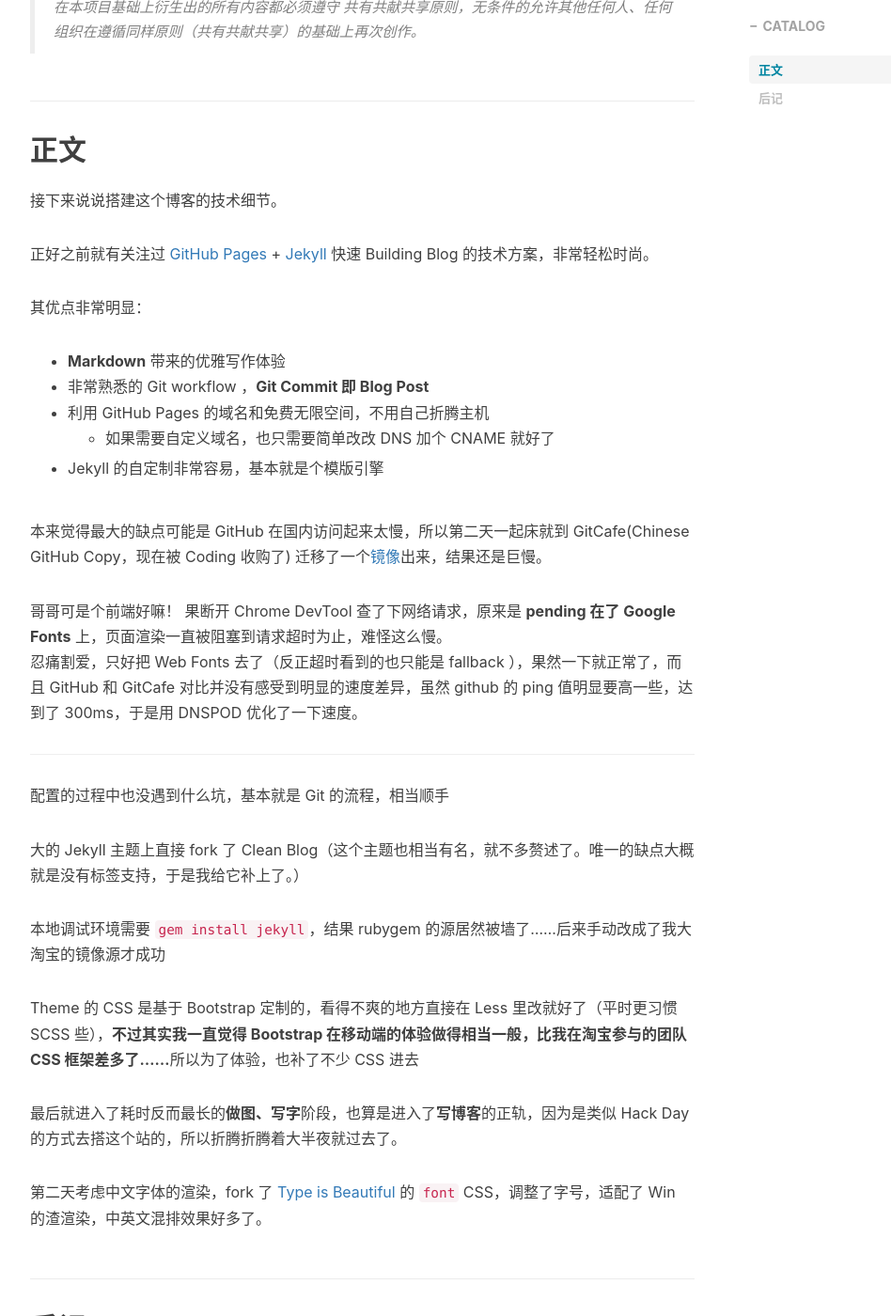
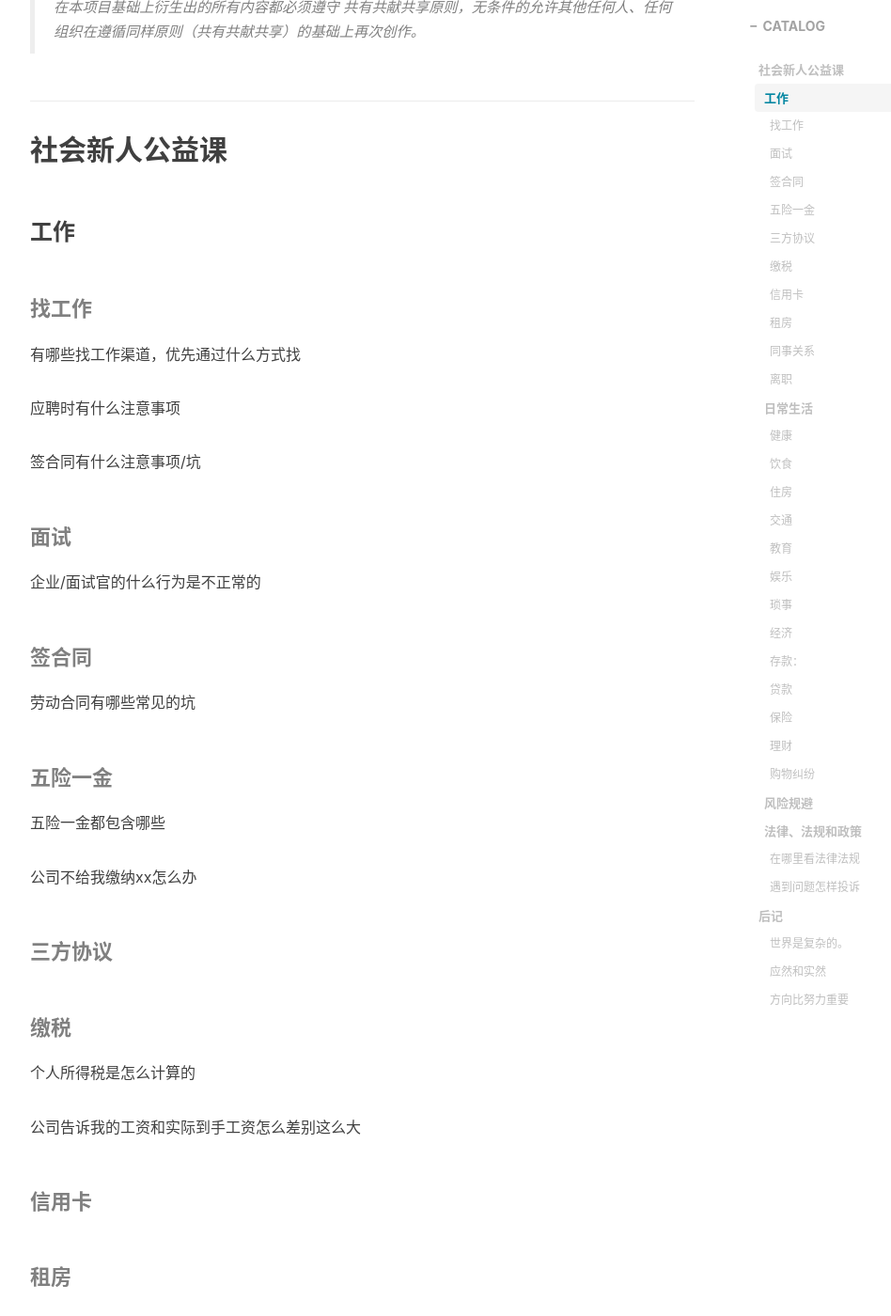
Before and after one commit to shehuixinrenicu/shehuixinren, a Jekyll site: the page built from _posts/2022-10-11-hello-shehuixinren.markdown, in a window 1280 px wide and 1400 px high, scrolled down 948 px. Shown: the whole window at 94% size, without its empty margins (233-1181 px from the left). Built offline with Jekyll 4.4.1, drawn with Linux system fonts in a browser that asks for light colours; nearby versions of some CDN libraries; comment, search, counter and statistics services are not loaded; some of the changed text lies outside the part shown.

Commit message:
Update 2022-10-11-hello-shehuixinren.markdown

```diff
--- a/_posts/2022-10-11-hello-shehuixinren.markdown
+++ b/_posts/2022-10-11-hello-shehuixinren.markdown
@@ -32,48 +32,202 @@ tags:
 
 <p id = "zhengwen"></p>
 
-## 正文
+## 社会新人公益课
 
-接下来说说搭建这个博客的技术细节。
+### 工作
 
-正好之前就有关注过 [GitHub Pages](https://pages.github.com/) + [Jekyll](http://jekyllrb.com/) 快速 Building Blog 的技术方案，非常轻松时尚。
+#### 找工作
 
-其优点非常明显：
+有哪些找工作渠道，优先通过什么方式找
 
-* **Markdown** 带来的优雅写作体验
-* 非常熟悉的 Git workflow ，**Git Commit 即 Blog Post**
-* 利用 GitHub Pages 的域名和免费无限空间，不用自己折腾主机
-	* 如果需要自定义域名，也只需要简单改改 DNS 加个 CNAME 就好了
-* Jekyll 的自定制非常容易，基本就是个模版引擎
+应聘时有什么注意事项
+
+签合同有什么注意事项/坑
+
+#### 面试
+
+企业/面试官的什么行为是不正常的
+
+#### 签合同
+
+劳动合同有哪些常见的坑
+
+#### 五险一金
+
+五险一金都包含哪些
+
+公司不给我缴纳xx怎么办
+
+#### 三方协议
+
+#### 缴税
+
+个人所得税是怎么计算的
+
+公司告诉我的工资和实际到手工资怎么差别这么大
+
+#### 信用卡
+
+#### 租房
+
+#### 同事关系
+
+#### 离职
 
 
-本来觉得最大的缺点可能是 GitHub 在国内访问起来太慢，所以第二天一起床就到 GitCafe(Chinese GitHub Copy，现在被 Coding 收购了) 迁移了一个[镜像](http://huxpro.coding.me)出来，结果还是巨慢。
 
-哥哥可是个前端好嘛！ 果断开 Chrome DevTool 查了下网络请求，原来是 **pending 在了 Google Fonts** 上，页面渲染一直被阻塞到请求超时为止，难怪这么慢。
-忍痛割爱，只好把 Web Fonts 去了（反正超时看到的也只能是 fallback ），果然一下就正常了，而且 GitHub 和 GitCafe 对比并没有感受到明显的速度差异，虽然 github 的 ping 值明显要高一些，达到了 300ms，于是用 DNSPOD 优化了一下速度。
+### 日常生活
+
+#### 健康
+
+#### 饮食
+
+#### 住房
+
+#### 交通
+
+#### 教育
+
+#### 娱乐
+
+#### 琐事
+
+#### 经济
+
+#### 存款：
+
+为什么现在办银行卡这么麻烦？
+
+钱应该存在银行吗？
+
+为什么家里老人在银行的存款变成理财了？
+
+#### 贷款
+
+贷款是怎么一回事，利率怎样计算更划算（银行是怎样盈利的）
+
+贷款和信用卡的区别是什么
+
+消费贷利息高吗
+
+小贷/网贷是高利贷吗
+
+深陷网贷怎样上岸
+
+#### 保险
+
+保险是怎样一回事/保险是骗子吗
+
+社保是怎么会是、五险一金的五险都有哪些
+
+保险理财和银行理财的区别是什么
+
+我该买保险吗
+
+买的话买什么保险
+
+#### 理财
+
+理财产品安全吗
+
+#### 购物纠纷
+
+有纠纷怎样处理
+
+### 风险规避
+
+面试的时候不要给身份证和押金（或者任何名义收取任何费用）
 
 
----
 
-配置的过程中也没遇到什么坑，基本就是 Git 的流程，相当顺手
+### 法律、法规和政策
 
-大的 Jekyll 主题上直接 fork 了 Clean Blog（这个主题也相当有名，就不多赘述了。唯一的缺点大概就是没有标签支持，于是我给它补上了。）
+#### 在哪里看法律法规
 
-本地调试环境需要 `gem install jekyll`，结果 rubygem 的源居然被墙了……后来手动改成了我大淘宝的镜像源才成功
+国家法律法规库： https://flk.npc.gov.cn/index.html
 
-Theme 的 CSS 是基于 Bootstrap 定制的，看得不爽的地方直接在 Less 里改就好了（平时更习惯 SCSS 些），**不过其实我一直觉得 Bootstrap 在移动端的体验做得相当一般，比我在淘宝参与的团队 CSS 框架差多了……**所以为了体验，也补了不少 CSS 进去
+#### 遇到问题怎样投诉
 
-最后就进入了耗时反而最长的**做图、写字**阶段，也算是进入了**写博客**的正轨，因为是类似 Hack Day 的方式去搭这个站的，所以折腾折腾着大半夜就过去了。
+21个官方求助、投诉电话及网上渠道：
 
-第二天考虑中文字体的渲染，fork 了 [Type is Beautiful](http://www.typeisbeautiful.com/) 的 `font` CSS，调整了字号，适配了 Win 的渣渲染，中英文混排效果好多了。
+（建议紧急情况打电话，不紧急而且内容复杂需要详细描述的搜索下列电话号码，通常有对应的网站平台）
 
+110、12345、国务院小程序（遇到问题根据紧急情况和严重程度不同，优先联系着三个渠道）
+
+12305：物流投诉电话
+
+12348：法律援助电话
+
+12389：公安机关举报电话
+
+12337：全国扫黑举报电话
+
+12309： 全国检察机关举报电话
+
+12368：全国法院诉讼服务电话
+
+12388： 全国纪检监察机关电话
+
+12333： 劳动保障电话
+
+12315：消费者投诉举报电话
+
+12331：食品药品相关投诉电话
+
+12358： 物价局统一举报电话
+
+12365：产品质量、计量相关投诉、查询电话
+
+12338：妇联妇女儿童维权电话
+
+12328：交通运输服务监督投诉电话
+
+12377：网上违法和不良信息举报中心
+
+12336：土地矿产违法行为举报电话
+
+12319：城市建设服务电话，交通、供水、燃气、违建等
+
+12320：医疗公共卫生咨询电话；吸烟举报电话
+
+12366：偷逃税举报电话
+
+
+
+在A地得经验在B地有用吗
+
+不一定，所以本文档的内容可以作为参考，但是需要每个读者实际验证
+
+国家的政策不是xxx吗？为什么实际不是这样的
+
+每个地方的政策不一样，不同时间不一样，所以优先联系相应政府部门咨询或者查阅相关文件
+
+
+希望你也能喜欢这个公益项目。
 
 ## 后记
 
-回顾这个博客的诞生，纯粹是出于个人兴趣。在知乎相关问题上回答并获得一定的 star 后，我决定把这个博客主题当作一个小小的开源项目来维护。
+#### 世界是复杂的。
 
-在经历 v1.0 - v1.5 的蜕变后，这个博客主题愈发完整，不但增加了诸多 UI 层的优化（opinionated）；在代码层面，更加丰富的配置项也使得这个主题拥有了更好的灵活性与可拓展性。而作为一个开源项目，我也积极的为其完善文档与解决 issue。
+不同维度的节奏和发展规律可能完全不同，不同的人所面对得世界也不一样。10年到20年法律才会做更新，基础科学理论30-50年不一定有大突破，而社会热点每年每月都会有新花样。
 
-如果你恰好逛到了这里，希望你也能喜欢这个博客主题。
+世界很复杂，并不是非黑即白，是进入社会前应该清晰的刻在脑子里得第一条。
+
+#### 应然和实然
+
+这个世界应该是人人平等得；实际上并不是。应然层面的讨论可以有，更多时候我们应该需要关心的是实然问题，而对于类似"社会应该怎样发展"或者"老板画的某个超级大饼"这样的问题，想想就行了。
+
+#### 方向比努力重要
+
+但是没人能未卜先知。所以多了解，多做准备，提高自己的竞争力和抗风险能力很重要。
+
+
+
+这些方面的内容可能是很多人希望知道却不知道，甚至是超出当前认知的内容：
+
+法律问题、工作常见问题、衣食住行等生活问题、保险贷款理财信用卡等问题、以及一些可以预见的和不可预见的风险问题。
+
+希望这些内容能够帮到在学校或者刚刚毕业时懵懂的你。
+
 
 —— Shehuixinren.icu 后记于 2022.10.11
```
